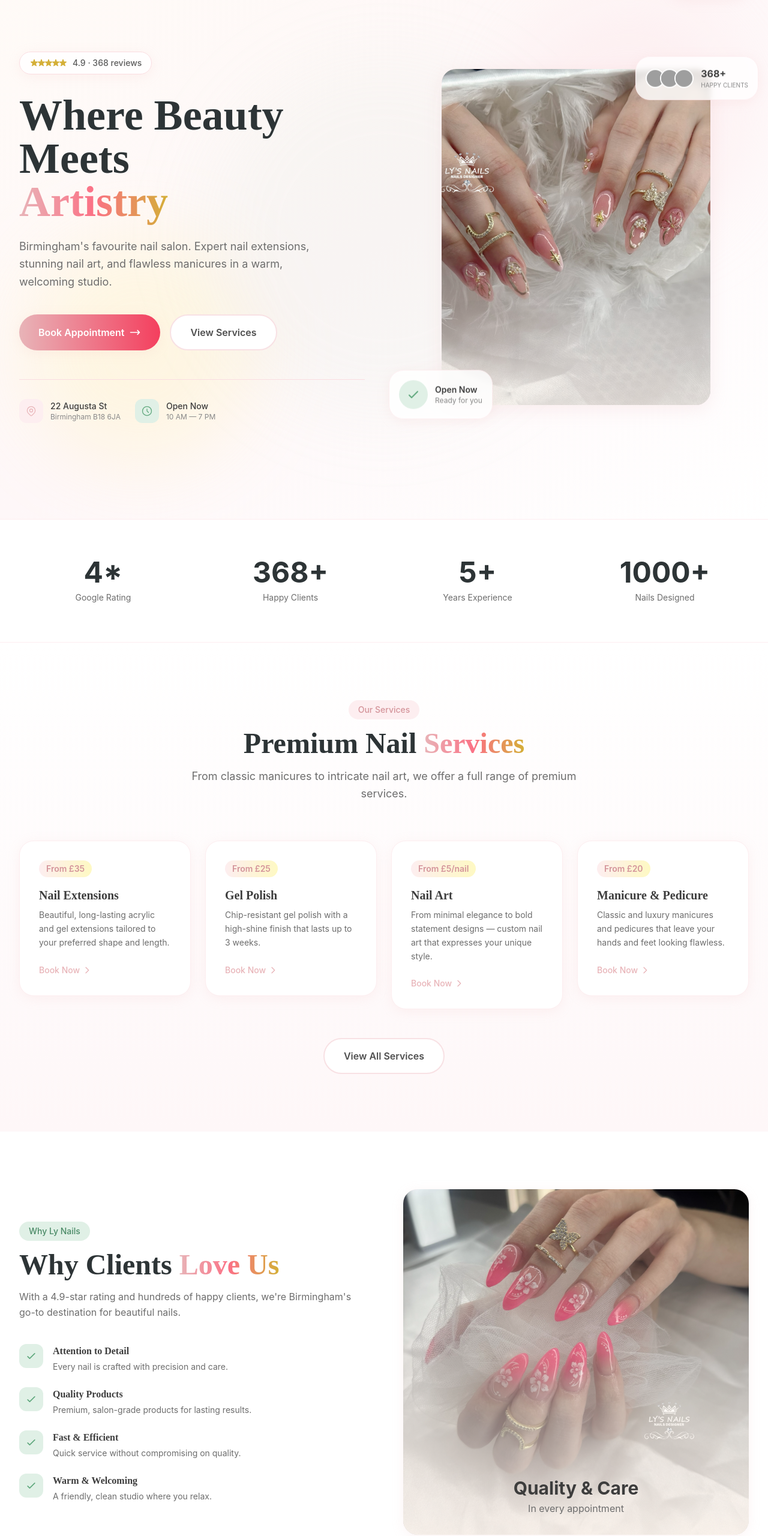
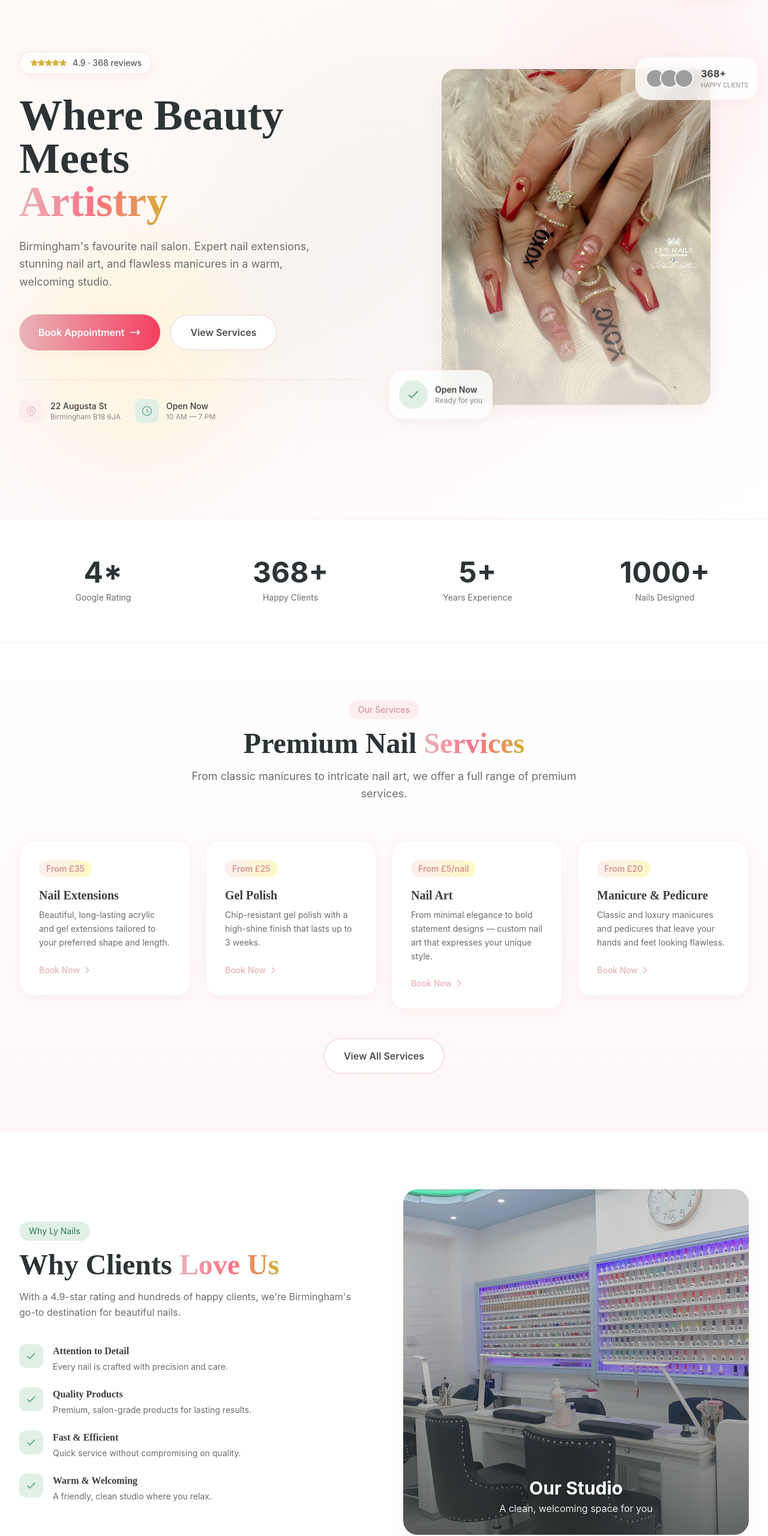
Before and after one commit to hamuuh9/ly-nails, a Next.js app: page / in a window 1280 px wide. Shown: the part 74-2634 px from the top of the page at 60% size. Built offline with nearby package versions, Linux system fonts and the light colour scheme; grey boxes are pictures that could not be loaded.

Commit message:
Update hero to Valentine nails, Why Us to salon interior

```diff
--- a/src/app/page.tsx
+++ b/src/app/page.tsx
@@ -118,7 +118,7 @@ export default function Home() {
                 <div className="relative aspect-[4/5] max-w-md mx-auto">
                   <div className="absolute inset-0 bg-gradient-to-br from-blush-200 to-blush-300 rounded-3xl overflow-hidden shadow-soft-lg">
                     <Image
-                      src="/images/ly-nails-4.jpg"
+                      src="/images/ly-nails-1.jpg"
                       alt="Beautiful nail art by Ly Nails Birmingham"
                       fill
                       className="object-cover"
@@ -265,15 +265,15 @@ export default function Home() {
               <div className="relative">
                 <div className="relative bg-gradient-to-br from-blush-100 to-cream-100 rounded-3xl aspect-square overflow-hidden shadow-soft">
                   <Image
-                    src="/images/ly-nails-3.jpg"
-                    alt="Quality nail care by Ly Nails"
+                    src="/images/salon-interior.jpg"
+                    alt="Ly Nails Birmingham salon interior"
                     fill
                     className="object-cover"
                   />
-                  <div className="absolute inset-0 bg-gradient-to-t from-cream-100/80 via-cream-100/30 to-transparent" />
+                  <div className="absolute inset-0 bg-gradient-to-t from-charcoal-900/70 via-charcoal-900/20 to-transparent" />
                   <div className="absolute bottom-8 left-0 right-0 text-center">
-                    <p className="text-3xl font-bold text-charcoal-800 mb-1">Quality & Care</p>
-                    <p className="text-charcoal-500">In every appointment</p>
+                    <p className="text-3xl font-bold text-white mb-1 drop-shadow-lg">Our Studio</p>
+                    <p className="text-white/90 drop-shadow">A clean, welcoming space for you</p>
                   </div>
                 </div>
               </div>
```
Also changed, not shown: public/images/salon-interior.jpg (added).
